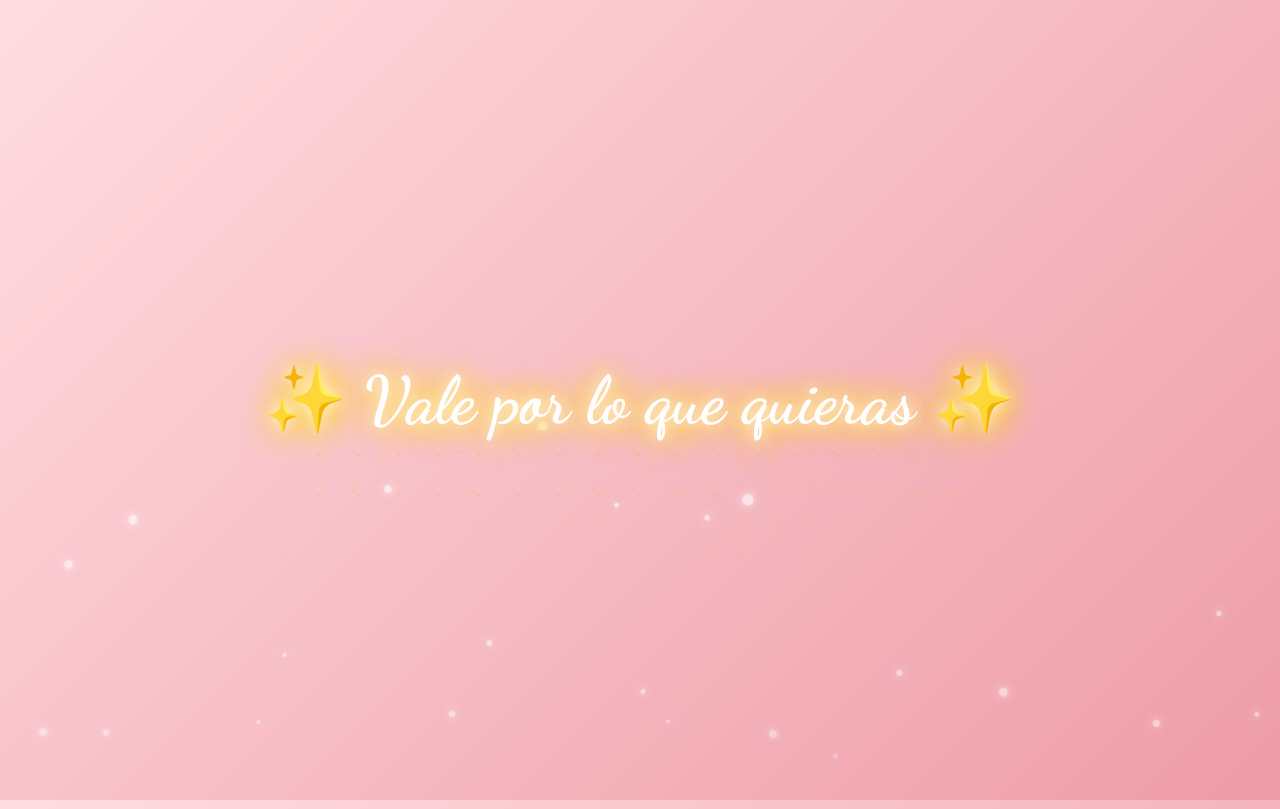
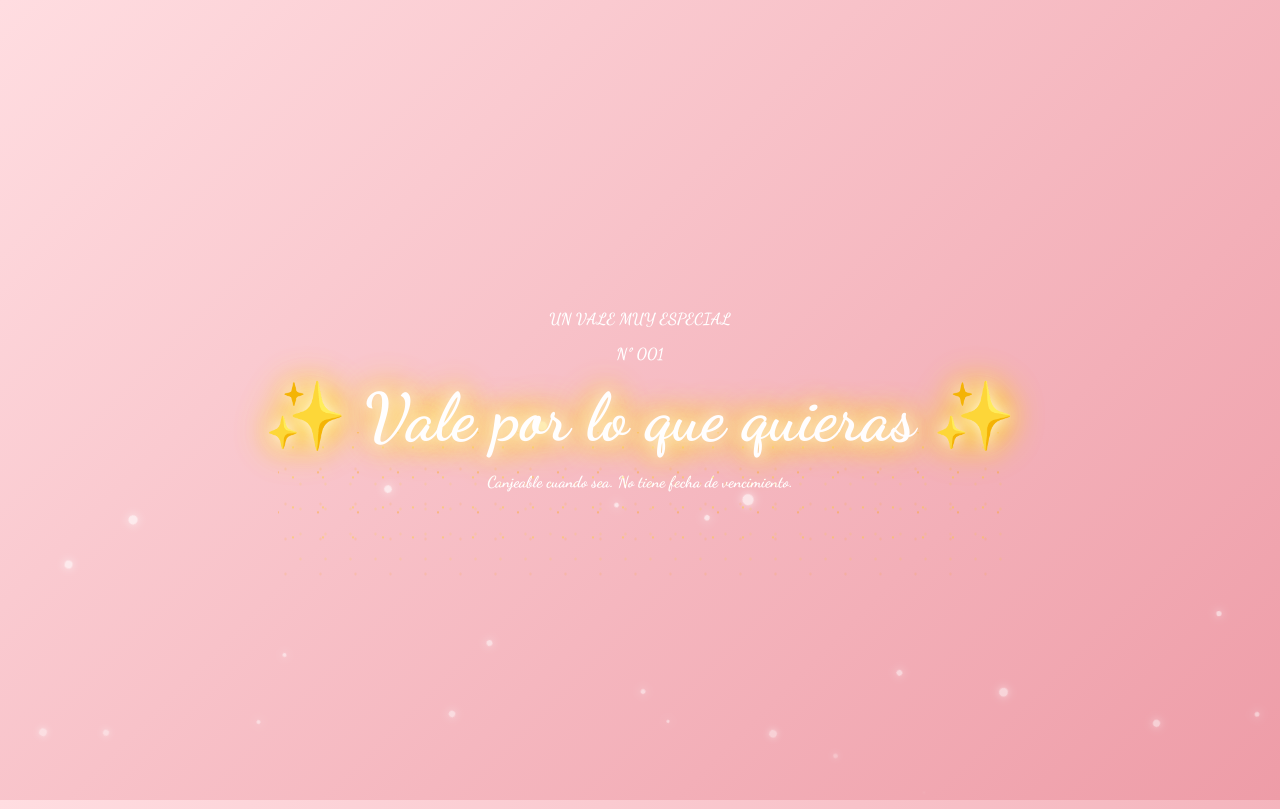
Before and after one commit to lucaxvera18/Mensaje1-1, a plain HTML site: page vale.html in a window 1280 px wide. Drawn offline with Linux system fonts and the light colour scheme.

Commit message:
vale.html

```diff
--- a/vale.html
+++ b/vale.html
@@ -7,7 +7,7 @@
     <link rel="stylesheet" href="style.css">
     <link rel="preconnect" href="https://fonts.googleapis.com">
     <link rel="preconnect" href="https://fonts.gstatic.com" crossorigin>
-    <link href="https://fonts.googleapis.com/css2?family=Dancing+Script:wght@700&display=swap" rel="stylesheet">
+    <link href="https://fonts.googleapis.com/css2?family=Dancing+Script:wght@700&family=Special+Elite&display=swap" rel="stylesheet">
 </head>
 <body>
     <div class="particles">
@@ -24,9 +24,18 @@
     </div>
 
     <div class="container">
-        <div class="glitter-container">
-            <h1 class="secondary-title pulsate-golden-glow">✨ Vale por lo que quieras ✨</h1>
+        <div class="coupon-container">
+            <div class="coupon-header">
+                <p class="coupon-subtitle">UN VALE MUY ESPECIAL</p>
+                <p class="coupon-serial">Nº 001</p>
+            </div>
+            <div class="coupon-body glitter-container">
+                 <h1 class="secondary-title pulsate-golden-glow">✨ Vale por lo que quieras ✨</h1>
+            </div>
+            <div class="coupon-footer">
+                <p>Canjeable cuando sea. No tiene fecha de vencimiento.</p>
+            </div>
         </div>
-    </div>
+        </div>
 </body>
 </html>
```
